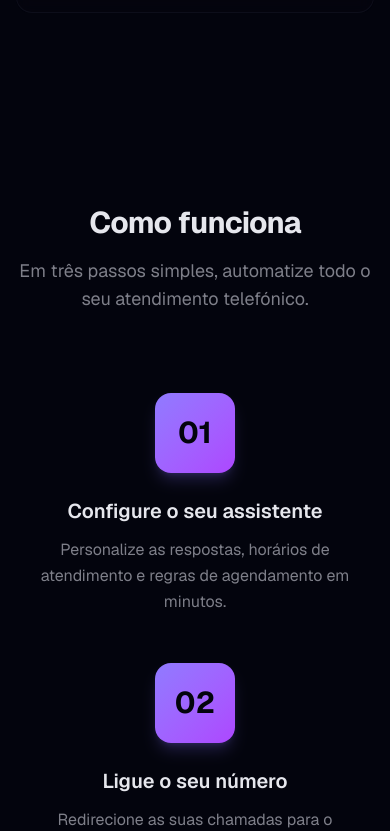
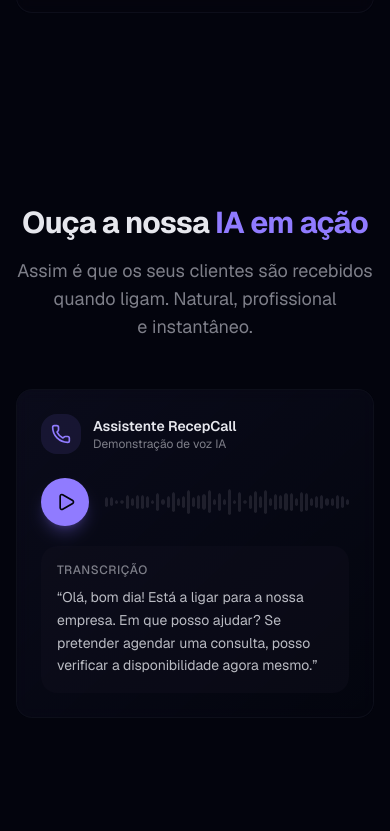
Before and after one commit to GuilhermeMLopesPT/RecepCall, a Next.js app: page / in a window 390 px wide. Shown: the part 2613-3444 px from the top of the page. Built offline with nearby package versions, Linux system fonts and the light colour scheme.

Commit message:
Add voice demo section with waveform audio player to landing page
Made-with: Cursor

```diff
--- a/app/page.tsx
+++ b/app/page.tsx
@@ -3,6 +3,7 @@
 import { Header } from "@/components/landing/header"
 import { Hero } from "@/components/landing/hero"
 import { Features } from "@/components/landing/features"
+import { VoiceDemo } from "@/components/landing/voice-demo"
 import { HowItWorks } from "@/components/landing/how-it-works"
 import { Pricing } from "@/components/landing/pricing"
 import { CTA } from "@/components/landing/cta"
@@ -15,6 +16,7 @@ export default function HomePage() {
       <main>
         <Hero />
         <Features />
+        <VoiceDemo />
         <HowItWorks />
         <Pricing />
         <CTA />
--- /dev/null
+++ b/components/landing/voice-demo.tsx
@@ -0,0 +1,227 @@
+"use client"
+
+import { useRef, useState, useEffect, useCallback, useMemo } from "react"
+import { motion, useInView } from "framer-motion"
+import { Play, Pause, Phone } from "lucide-react"
+
+const BAR_COUNT = 48
+const DEMO_TEXT =
+  "Olá, bom dia! Está a ligar para a nossa empresa. Em que posso ajudar? Se pretender agendar uma consulta, posso verificar a disponibilidade agora mesmo."
+
+function generateBars(count: number) {
+  const bars: number[] = []
+  for (let i = 0; i < count; i++) {
+    const center = count / 2
+    const dist = Math.abs(i - center) / center
+    const base = 0.3 + (1 - dist) * 0.5
+    const random = 0.15 + Math.random() * 0.85
+    bars.push(base * random)
+  }
+  return bars
+}
+
+export function VoiceDemo() {
+  const sectionRef = useRef<HTMLDivElement>(null)
+  const inView = useInView(sectionRef, { once: true, margin: "-80px" })
+  const utteranceRef = useRef<SpeechSynthesisUtterance | null>(null)
+  const timerRef = useRef<ReturnType<typeof setInterval>>(null)
+  const audioRef = useRef<HTMLAudioElement | null>(null)
+
+  const [playing, setPlaying] = useState(false)
+  const [progress, setProgress] = useState(0)
+  const [useAudioFile, setUseAudioFile] = useState(false)
+
+  const bars = useMemo(() => generateBars(BAR_COUNT), [])
+
+  const estimatedDuration = 8000
+
+  const stopPlayback = useCallback(() => {
+    if (timerRef.current) clearInterval(timerRef.current)
+    speechSynthesis.cancel()
+    if (audioRef.current) {
+      audioRef.current.pause()
+      audioRef.current.currentTime = 0
+    }
+    setPlaying(false)
+    setProgress(0)
+  }, [])
+
+  useEffect(() => {
+    const audio = new Audio("/demo-voice.mp3")
+    audioRef.current = audio
+
+    audio.addEventListener("canplaythrough", () => setUseAudioFile(true))
+    audio.addEventListener("error", () => setUseAudioFile(false))
+    audio.load()
+
+    return () => {
+      stopPlayback()
+      audio.removeAttribute("src")
+    }
+  }, [stopPlayback])
+
+  function playWithAudioFile() {
+    const audio = audioRef.current
+    if (!audio) return
+
+    audio.currentTime = 0
+    audio.play()
+    setPlaying(true)
+
+    if (timerRef.current) clearInterval(timerRef.current)
+    timerRef.current = setInterval(() => {
+      if (audio.duration) {
+        const p = audio.currentTime / audio.duration
+        setProgress(p)
+        if (p >= 1) {
+          setPlaying(false)
+          setProgress(0)
+          if (timerRef.current) clearInterval(timerRef.current)
+        }
+      }
+    }, 50)
+
+    audio.onended = () => {
+      setPlaying(false)
+      setProgress(0)
+      if (timerRef.current) clearInterval(timerRef.current)
+    }
+  }
+
+  function playWithSpeechSynthesis() {
+    const utterance = new SpeechSynthesisUtterance(DEMO_TEXT)
+    utterance.lang = "pt-PT"
+    utterance.rate = 0.95
+    utterance.pitch = 1.0
+
+    const voices = speechSynthesis.getVoices()
+    const ptVoice = voices.find(
+      (v) => v.lang.startsWith("pt") && v.name.toLowerCase().includes("female"),
+    ) ?? voices.find((v) => v.lang.startsWith("pt"))
+    if (ptVoice) utterance.voice = ptVoice
+
+    utteranceRef.current = utterance
+    setPlaying(true)
+
+    const startTime = Date.now()
+    if (timerRef.current) clearInterval(timerRef.current)
+    timerRef.current = setInterval(() => {
+      const elapsed = Date.now() - startTime
+      setProgress(Math.min(elapsed / estimatedDuration, 0.98))
+    }, 50)
+
+    utterance.onend = () => {
+      setPlaying(false)
+      setProgress(0)
+      if (timerRef.current) clearInterval(timerRef.current)
+    }
+
+    speechSynthesis.speak(utterance)
+  }
+
+  function handleToggle() {
+    if (playing) {
+      stopPlayback()
+      return
+    }
+    if (useAudioFile) {
+      playWithAudioFile()
+    } else {
+      playWithSpeechSynthesis()
+    }
+  }
+
+  const filledBars = Math.floor(progress * BAR_COUNT)
+
+  return (
+    <section className="px-4 py-24 sm:px-6 lg:px-8">
+      <div className="mx-auto max-w-4xl">
+        <motion.div
+          ref={sectionRef}
+          initial={{ opacity: 0, y: 40 }}
+          animate={inView ? { opacity: 1, y: 0 } : {}}
+          transition={{ duration: 0.6 }}
+          className="text-center"
+        >
+          <h2 className="text-balance text-3xl font-bold tracking-tight sm:text-4xl">
+            Ouça a nossa <span className="text-primary">IA em ação</span>
+          </h2>
+          <p className="mx-auto mt-4 max-w-xl text-pretty text-lg text-muted-foreground">
+            Assim é que os seus clientes são recebidos quando ligam. Natural, profissional e instantâneo.
+          </p>
+        </motion.div>
+
+        <motion.div
+          initial={{ opacity: 0, y: 30 }}
+          animate={inView ? { opacity: 1, y: 0 } : {}}
+          transition={{ duration: 0.6, delay: 0.15 }}
+          className="mx-auto mt-12 max-w-2xl"
+        >
+          <div className="relative overflow-hidden rounded-2xl border border-border/40 bg-card/40 p-6 backdrop-blur-sm sm:p-8">
+            <div className="absolute inset-0 bg-gradient-to-br from-primary/5 to-transparent" />
+
+            <div className="relative">
+              {/* Top label */}
+              <div className="mb-6 flex items-center gap-3">
+                <div className="flex h-10 w-10 items-center justify-center rounded-xl bg-primary/10">
+                  <Phone className="h-5 w-5 text-primary" />
+                </div>
+                <div>
+                  <p className="text-sm font-semibold">Assistente RecepCall</p>
+                  <p className="text-xs text-muted-foreground">Demonstração de voz IA</p>
+                </div>
+              </div>
+
+              {/* Player */}
+              <div className="flex items-center gap-4">
+                <button
+                  onClick={handleToggle}
+                  className="flex h-12 w-12 shrink-0 items-center justify-center rounded-full bg-primary text-primary-foreground shadow-lg shadow-primary/25 transition-transform hover:scale-105 active:scale-95"
+                >
+                  {playing ? (
+                    <Pause className="h-5 w-5" />
+                  ) : (
+                    <Play className="ml-0.5 h-5 w-5" />
+                  )}
+                </button>
+
+                {/* Waveform bars */}
+                <div className="flex flex-1 items-center gap-[2px]">
+                  {bars.map((height, i) => (
+                    <div
+                      key={i}
+                      className="relative flex-1 overflow-hidden rounded-full"
+                      style={{ height: `${Math.max(height * 40, 4)}px` }}
+                    >
+                      <div className="absolute inset-0 rounded-full bg-muted-foreground/20" />
+                      <motion.div
+                        className="absolute inset-0 rounded-full bg-primary"
+                        initial={false}
+                        animate={{
+                          scaleX: i < filledBars ? 1 : 0,
+                          opacity: i < filledBars ? 1 : 0,
+                        }}
+                        transition={{ duration: 0.05 }}
+                        style={{ transformOrigin: "left" }}
+                      />
+                    </div>
+                  ))}
+                </div>
+              </div>
+
+              {/* Transcript */}
+              <div className="mt-5 rounded-xl bg-muted/30 p-4">
+                <p className="text-xs font-medium uppercase tracking-wider text-muted-foreground">
+                  Transcrição
+                </p>
+                <p className="mt-2 text-sm leading-relaxed text-foreground/80">
+                  &ldquo;{DEMO_TEXT}&rdquo;
+                </p>
+              </div>
+            </div>
+          </div>
+        </motion.div>
+      </div>
+    </section>
+  )
+}
```
Also changed, not shown: recepcall_logo.png (added).
